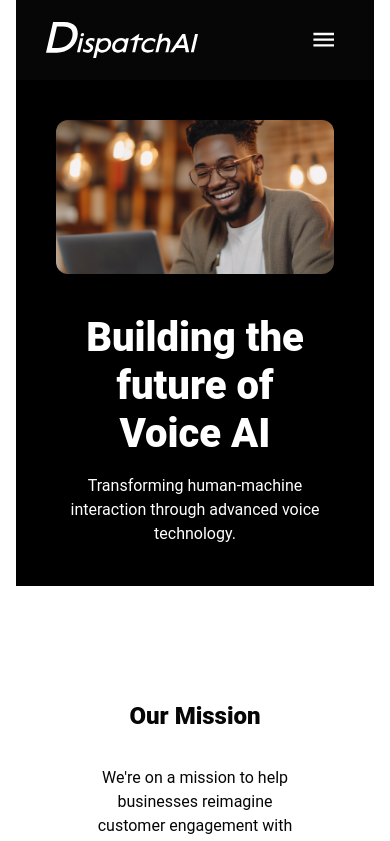
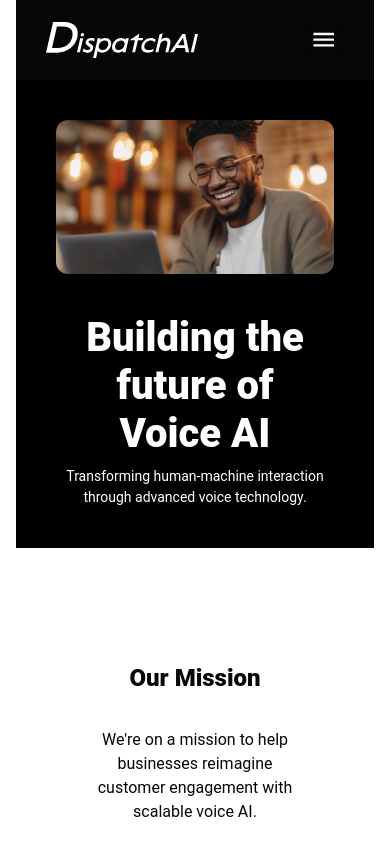
Before and after one commit to Dispatch-AI-com/frontend, a Next.js app: page /about in a window 390 px wide. Shown: the top 841 px of the page. Built offline with nearby package versions, Linux system fonts and the light colour scheme.

Commit message:
structure-update&title-responsive

```diff
--- a/src/app/about/components/AboutBanner.tsx
+++ b/src/app/about/components/AboutBanner.tsx
@@ -43,3 +43,22 @@ export const HeaderTitle = styled('h1')(({ theme }) => ({
     margin: 0,
     lineHeight: 1.2,
 }));
+
+export const HeaderText = styled('p')(({ theme }) => ({
+    color: 'white',
+    marginTop: theme.spacing(1),
+    marginBottom: 0,
+    fontSize: theme.typography.body1.fontSize,
+    fontFamily: theme.typography.fontFamily,
+    whiteSpace: 'nowrap',
+    overflow: 'hidden',
+    [theme.breakpoints.down('md')]: {
+        fontSize: theme.typography.body2.fontSize,
+        whiteSpace: 'nowrap',
+    },
+    [theme.breakpoints.down('sm')]: {
+        fontSize: theme.typography.body2.fontSize,
+        textAlign: 'center',
+        whiteSpace: 'normal',
+    },
+}));
--- a/src/app/about/components/InfoBody.tsx
+++ b/src/app/about/components/InfoBody.tsx
@@ -1,13 +1,5 @@
 import { Box } from '@mui/material';
 import { styled } from '@mui/material/styles';
-
-export const BodyText = styled('p')(({ theme }) => ({
-    color: 'white',
-    marginTop: theme.spacing(2),
-    marginBottom: 0,
-    fontSize: theme.typography.body1.fontSize,
-    fontFamily: theme.typography.fontFamily,
-}));
 
 export const SectionText = styled('p')(({ theme }) => ({
     textAlign: 'center',
--- a/src/app/about/page.tsx
+++ b/src/app/about/page.tsx
@@ -7,9 +7,9 @@ import XIcon from '@mui/icons-material/X';
 import YouTubeIcon from '@mui/icons-material/YouTube';
 import { Box, CardContent, IconButton, Stack, Typography } from '@mui/material';
 
-import { AboutHeader, HeaderImage, HeaderTitle } from '@/app/about/components/AboutBanner';
+import { AboutHeader, HeaderImage, HeaderText,HeaderTitle } from '@/app/about/components/AboutBanner';
 import { CallToActionText, CallToActionTitle, CallToActionWrapper, SocialMediaButton } from '@/app/about/components/CallToAction';
-import { BodyText, SectionText, SectionTitle, SectionWrapper } from '@/app/about/components/InfoBody';
+import { SectionText, SectionTitle, SectionWrapper } from '@/app/about/components/InfoBody';
 import { TeamCardContainer, TeamMemberCard, TeamMemberImage } from '@/app/about/components/TeamCard';
 import teamMembers from '@/data/teamMembers.json';
 
@@ -24,9 +24,9 @@ export default function AboutPage() {
                     <HeaderTitle>
                         Building the future of <br></br> Voice AI
                     </HeaderTitle>
-                    <BodyText>
+                    <HeaderText>
                         Transforming human-machine interaction through advanced voice technology.
-                    </BodyText>
+                    </HeaderText>
                 </Box>
             </AboutHeader>
             <SectionWrapper>
@@ -87,24 +87,24 @@ export default function AboutPage() {
                 <CallToActionTitle>
                     Want to work with us?
                 </CallToActionTitle>
-                <BodyText>
+                <HeaderText>
                     Email us at <a href="mailto:hello@jiangren.com.au" style={{ color: '#a8f574', textDecoration: 'underline' }}>hello@jiangren.com.au</a> with your resume and tell us why you&apos;re a great fit!
-                </BodyText>
-                <BodyText>
+                </HeaderText>
+                <HeaderText>
                     Address
-                </BodyText>
+                </HeaderText>
                 <CallToActionText>
                     Address
                 </CallToActionText>
-                <BodyText>
+                <HeaderText>
                     Phone
-                </BodyText>
+                </HeaderText>
                 <CallToActionText>
                     +63 4233365542
                 </CallToActionText>
-                <BodyText>
+                <HeaderText>
                     Find us on social media
-                </BodyText>
+                </HeaderText>
                 <Stack direction="row" spacing={0}>
                     <SocialMediaButton color="inherit"><LinkedInIcon /></SocialMediaButton>
                     <SocialMediaButton color="inherit"><FacebookIcon /></SocialMediaButton>
```
